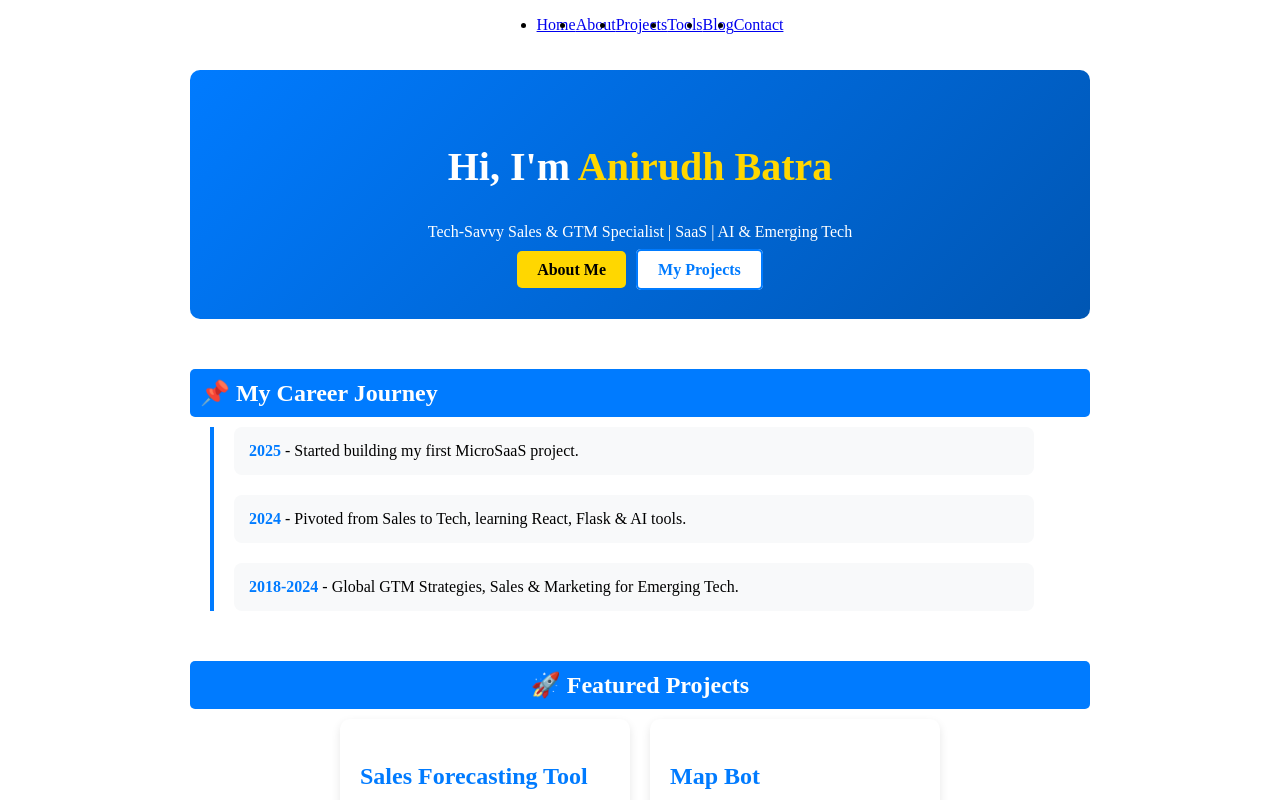
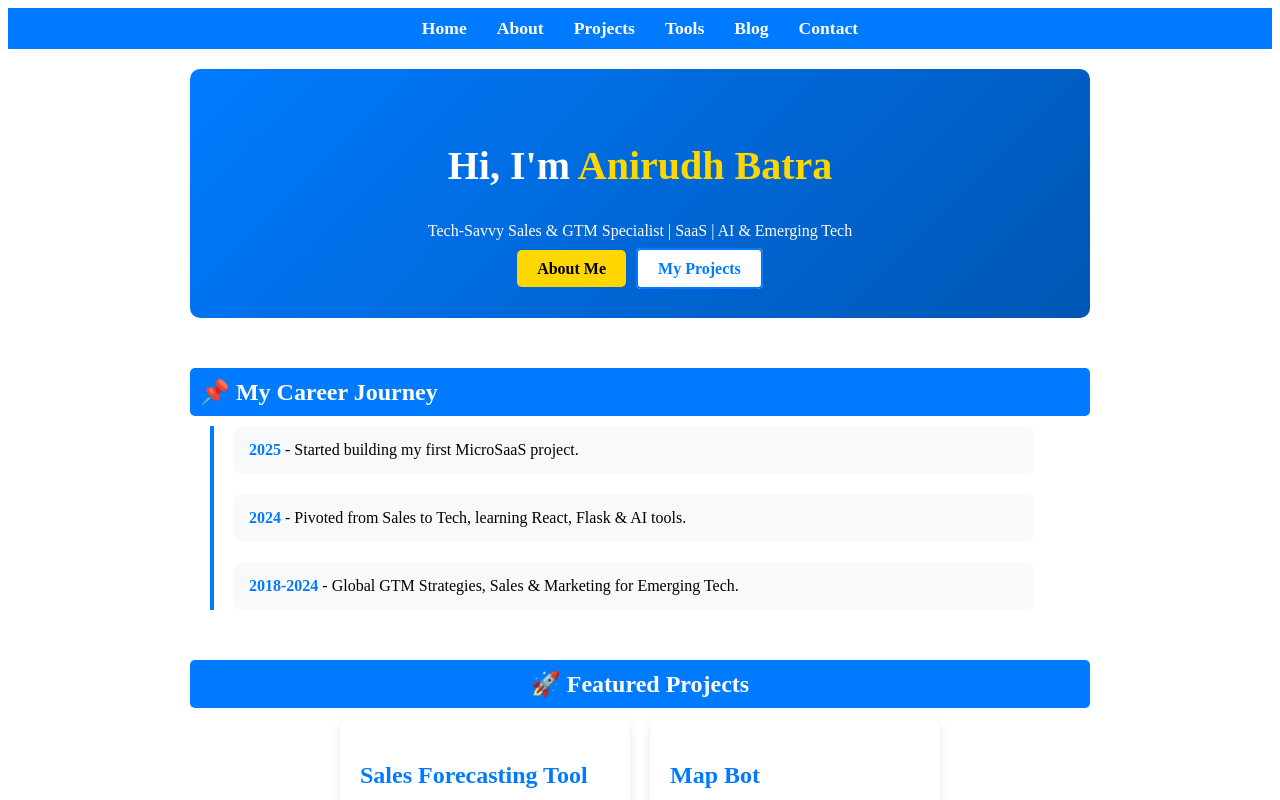
Before and after one commit to AnirudhB-6001/interactive-website, a React (Vite) app: page / in a window 1280 px wide. Shown: the top 800 px of the page. Built offline with nearby package versions, Linux system fonts and the light colour scheme.

Commit message:
Updated NavBar

```diff
--- a/src/components/Navbar.jsx
+++ b/src/components/Navbar.jsx
@@ -1,15 +1,16 @@
 import { Link } from 'react-router-dom';
+import "../styles/navbar.css";  // Ensure CSS file is imported
 
 export default function Navbar() {
   return (
-    <nav className="p-4 bg-gray-800 text-white">
-      <ul className="flex justify-center space-x-8">  {/* Ensures horizontal alignment */}
-        <li><Link to="/" className="hover:text-yellow-400 px-4 py-2">Home</Link></li>
-        <li><Link to="/about" className="hover:text-yellow-400 px-4 py-2">About</Link></li>
-        <li><Link to="/projects" className="hover:text-yellow-400 px-4 py-2">Projects</Link></li>
-        <li><Link to="/tools" className="hover:text-yellow-400 px-4 py-2">Tools</Link></li>
-        <li><Link to="/blog" className="hover:text-yellow-400 px-4 py-2">Blog</Link></li>
-        <li><Link to="/contact" className="hover:text-yellow-400 px-4 py-2">Contact</Link></li>
+    <nav className="navbar">
+      <ul>
+        <li><Link to="/">Home</Link></li>
+        <li><Link to="/about">About</Link></li>
+        <li><Link to="/projects">Projects</Link></li>
+        <li><Link to="/tools">Tools</Link></li>
+        <li><Link to="/blog">Blog</Link></li>
+        <li><Link to="/contact">Contact</Link></li>
       </ul>
     </nav>
   );
--- a/src/styles/navbar.css
+++ b/src/styles/navbar.css
@@ -1,16 +1,29 @@
-nav {
-    display: flex;
-    justify-content: center;   /* Centering the menu */
-    align-items: center;
-    padding: 10px 0;
-  }
+/* Navigation Bar */
+.navbar {
+  background: #007bff;
+  padding: 10px 20px;
+}
 
-  ul {
-    display: flex;
-    list-style: none;
-    padding: 0;
-  }
+.navbar ul {
+  list-style: none;
+  display: flex; /* Ensures the navbar items align in a row */
+  justify-content: center; /* Center aligns the items */
+  padding: 0;
+  margin: 0;
+}
 
-  li {
-    margin: 0 15px; /* Adds spacing between menu items */
-  }
+.navbar li {
+  margin: 0 15px; /* Adds spacing between nav items */
+}
+
+.navbar a {
+  text-decoration: none;
+  color: white;
+  font-weight: bold;
+  font-size: 1.1rem;
+  transition: color 0.3s ease;
+}
+
+.navbar a:hover {
+  color: #ffd700; /* Adds a hover effect */
+}
```
